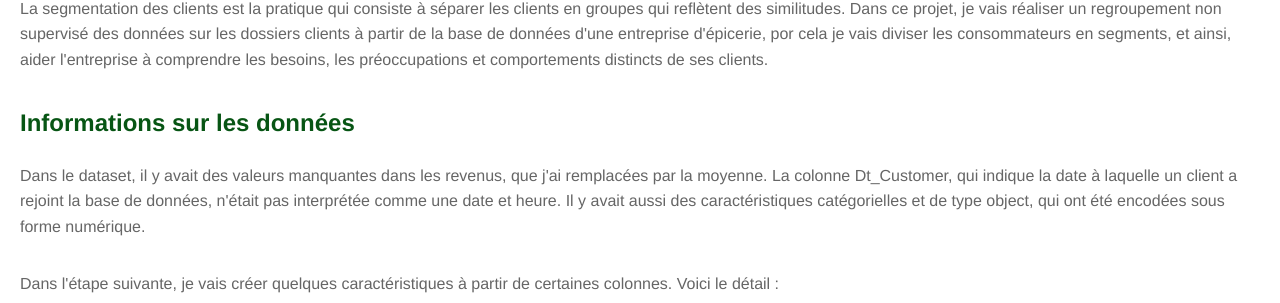
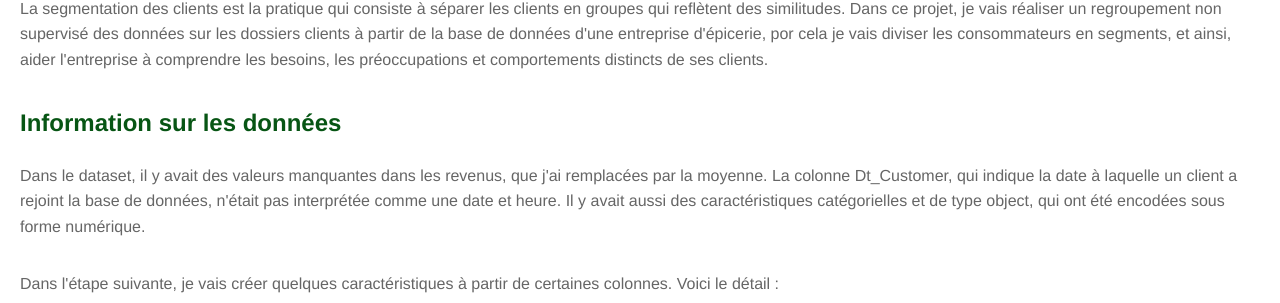
Before and after one commit to MarianaSTC/Customer-Personality-Analysis, a Django app: page / in a window 1280 px wide. Shown: the part 184-487 px from the top of the page. Run offline with Django 5.2, Linux system fonts and the light colour scheme.

Commit message:
Updated readme

```diff
--- a/projet_clustering/templates/projet_clustering.html
+++ b/projet_clustering/templates/projet_clustering.html
@@ -18,7 +18,7 @@
     Dans ce projet, je vais réaliser un regroupement non supervisé des données sur les dossiers clients à partir de la base de données d'une entreprise d'épicerie,
     por cela je vais diviser les consommateurs en segments, et ainsi, aider l'entreprise à comprendre les besoins, les préoccupations et comportements distincts de ses clients.</p>
 
-    <h2>Informations sur les données</h2>
+    <h2>Information sur les données</h2>
 
     <p>Dans le dataset, il y avait des valeurs manquantes dans les revenus, que j'ai remplacées par la moyenne. La colonne Dt_Customer, qui indique la date à laquelle un client a rejoint la base de données, n'était pas interprétée comme une date et heure. Il y avait aussi des caractéristiques catégorielles et de type object, qui ont été encodées sous forme numérique.</p>
 
```
Also changed, not shown: readme.md.
